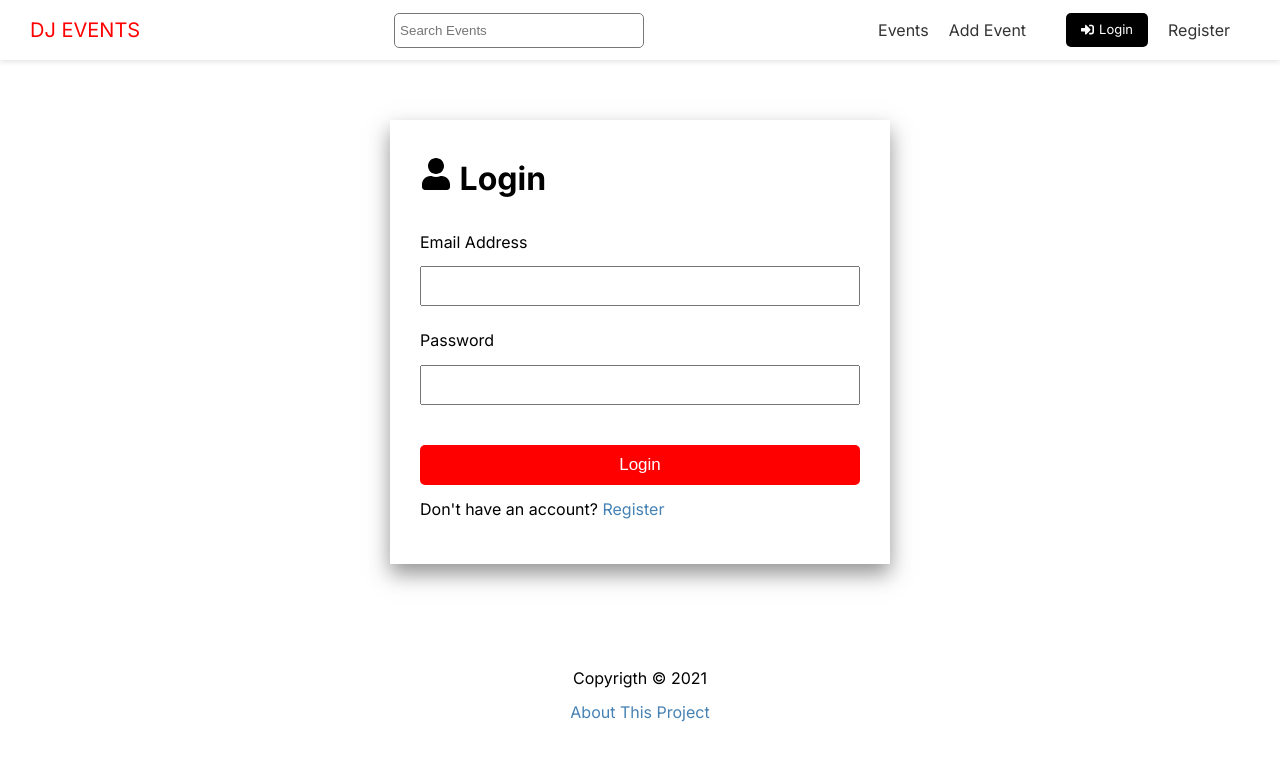
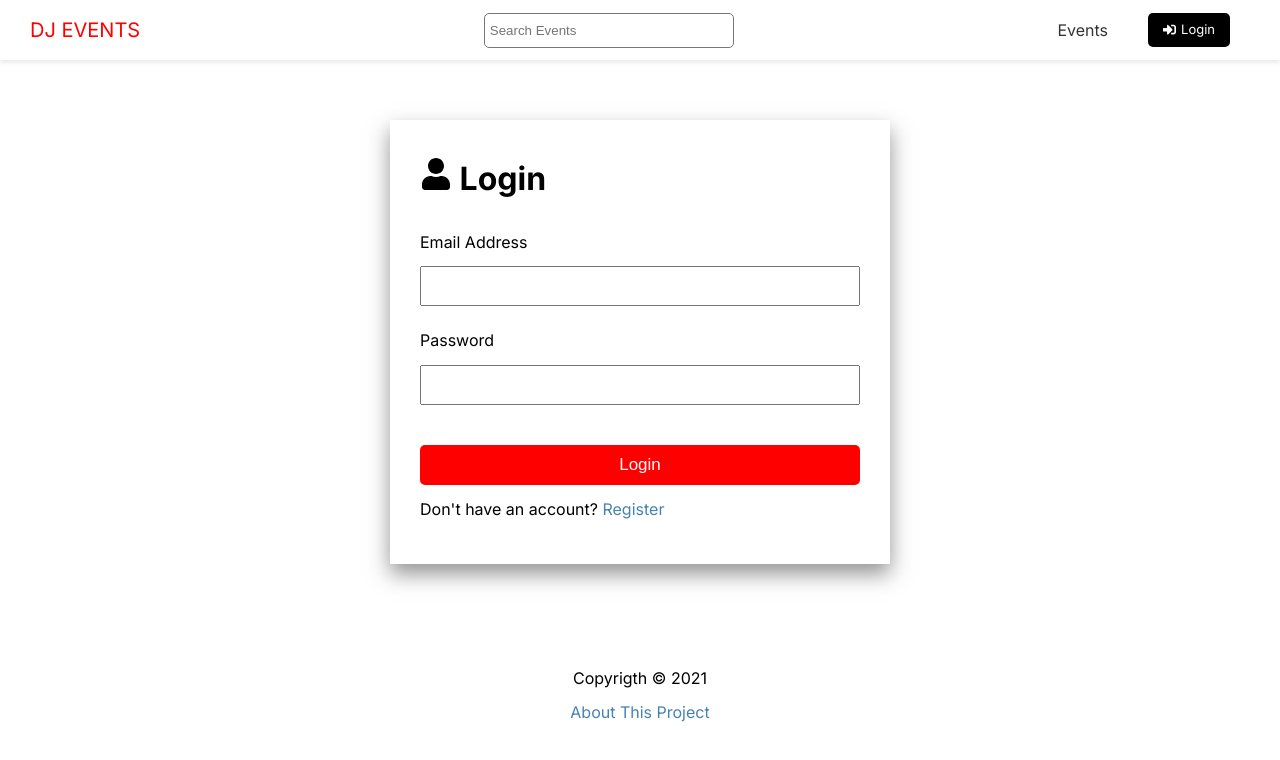
Before and after one commit to 1codingguy/nextJs-project, a Next.js app in the folder dj-events-frontend/: page /account/login in a window 1280 px wide. Shown: the top 760 px of the page. Built offline with nearby package versions, Linux system fonts and the light colour scheme.

Commit message:
auth context without correct type

```diff
--- a/dj-events-frontend/app/account/login/page.tsx
+++ b/dj-events-frontend/app/account/login/page.tsx
@@ -3,17 +3,20 @@
 import { FaUser } from 'react-icons/fa'
 import { ToastContainer, toast } from 'react-toastify'
 import 'react-toastify/dist/ReactToastify.css'
-import { useState, useEffect, useContext } from 'react'
+import { useState, useEffect } from 'react'
 import Link from 'next/link'
 import styles from './AuthForm.module.css'
+import { useAuthContext } from '@/app/context/AuthContext'
 
 const LoginPage = () => {
   const [email, setEmail] = useState('')
   const [password, setPassword] = useState('')
 
+  const { login, error } = useAuthContext()
+
   const handleSubmit = (e: React.FormEvent<HTMLFormElement>) => {
     e.preventDefault()
-    console.log(email, password)
+    login({ email, password })
   }
 
   return (
--- a/dj-events-frontend/app/components/Header.tsx
+++ b/dj-events-frontend/app/components/Header.tsx
@@ -1,9 +1,16 @@
+'use client'
+
 import { FaSignInAlt, FaSignOutAlt } from 'react-icons/fa'
 import Link from 'next/link'
 import Search from './Search'
 import styles from './Header.module.css'
+import { useAuthContext } from '../context/AuthContext'
 
 const Header = () => {
+  const { user, login, logout } = useAuthContext()
+
+  const handleLogin = () => {}
+
   return (
     <header className={styles.header}>
       <div className={styles.logo}>
@@ -17,17 +24,42 @@ const Header = () => {
           <li>
             <Link href='/events'>Events</Link>
           </li>
+
+          {user ? (
+            <>
               <li>
                 <Link href='/events/add'>Add Event</Link>
               </li>
               <li>
-            <Link href='/account/login' className='btn-secondary btn-icon'>
+                <Link href='account/dashboard'>Dashboard</Link>
+              </li>
+              <li>
+                <button
+                  className='btn-secondary btn-icon'
+                  onClick={() => logout()}
+                >
+                  <FaSignOutAlt /> Logout
+                </button>
+              </li>
+            </>
+          ) : (
+            <>
+              <li>
+                <Link
+                  href='/account/login'
+                  className='btn-secondary btn-icon'
+                  onClick={handleLogin}
+                >
                   <FaSignInAlt /> Login
                 </Link>
               </li>
-          <li>
-            <Link href='/account/register'>Register</Link>
-          </li>
+            </>
+          )}
+          {/* <li>
+            <Link href='/account/register' className='btn-secondary btn-icon'>
+              Register
+            </Link>
+          </li> */}
         </ul>
       </nav>
     </header>
--- /dev/null
+++ b/dj-events-frontend/app/context/AuthContext.tsx
@@ -0,0 +1,68 @@
+'use client'
+
+import { createContext, useContext, useState, useEffect } from 'react'
+import { useRouter } from 'next/navigation'
+import { API_URL } from '../config'
+import { Context } from 'vm'
+
+type registerProps = {
+  userName: string
+  email: string
+  password: string
+}
+
+type loginProps = {
+  email: string
+  password: string
+}
+
+export type ContextProps = {
+  user: string | null
+  error: string | null // TODO: define error type
+  register: ({ userName, email, password }: registerProps) => void
+  login: ({ email, password }: loginProps) => void
+  logout: () => void
+  checkUserLoggedIn: () => void
+}
+
+const AuthContext = createContext<Context>({
+  user: null,
+  error: null,
+  register: () => {},
+  login: () => {},
+  logout: () => {},
+  checkUserLoggedIn: () => {},
+})
+
+export const AuthContextProvider = ({
+  children,
+}: {
+  children: React.ReactNode
+}) => {
+  const [user, setUser] = useState(null)
+  const [error, setError] = useState(null)
+
+  const register = async ({ userName, email, password }: registerProps) => {
+    console.log({ userName, email, password })
+  }
+
+  const login = async ({ email: identifier, password }: loginProps) => {
+    console.log({ identifier, password })
+  }
+
+  const logout = async () => {
+    console.log('logout')
+  }
+
+  const checkUserLoggedIn = async () => {
+    console.log('checkUserLoggedIn')
+  }
+
+  return (
+    <AuthContext.Provider value={{ user, error, register, login, logout }}>
+      {children}
+    </AuthContext.Provider>
+  )
+}
+
+export const useAuthContext = () => useContext(AuthContext)
--- a/dj-events-frontend/app/layout.tsx
+++ b/dj-events-frontend/app/layout.tsx
@@ -5,6 +5,7 @@ import styles from './layout.module.css'
 import Header from '@components/Header'
 import Footer from '@components/Footer'
 import Showcase from '@components/Showcase'
+import { AuthContextProvider } from './context/AuthContext'
 
 const inter = Inter({ subsets: ['latin'] })
 
@@ -21,10 +22,12 @@ export default function RootLayout({
   return (
     <html lang='en'>
       <body className={inter.className}>
-        <Header />
-        <Showcase />
-        <div className={styles.container}>{children}</div>
-        <Footer />
+        <AuthContextProvider>
+          <Header />
+          <Showcase />
+          <div className={styles.container}>{children}</div>
+          <Footer />
+        </AuthContextProvider>
         <div id='modal-root'></div>
       </body>
     </html>
```
Also changed, not shown: dj-events-frontend/app/account/register/page.tsx (+6 -1 lines). Lines whose indentation alone changed are shown as unchanged.
